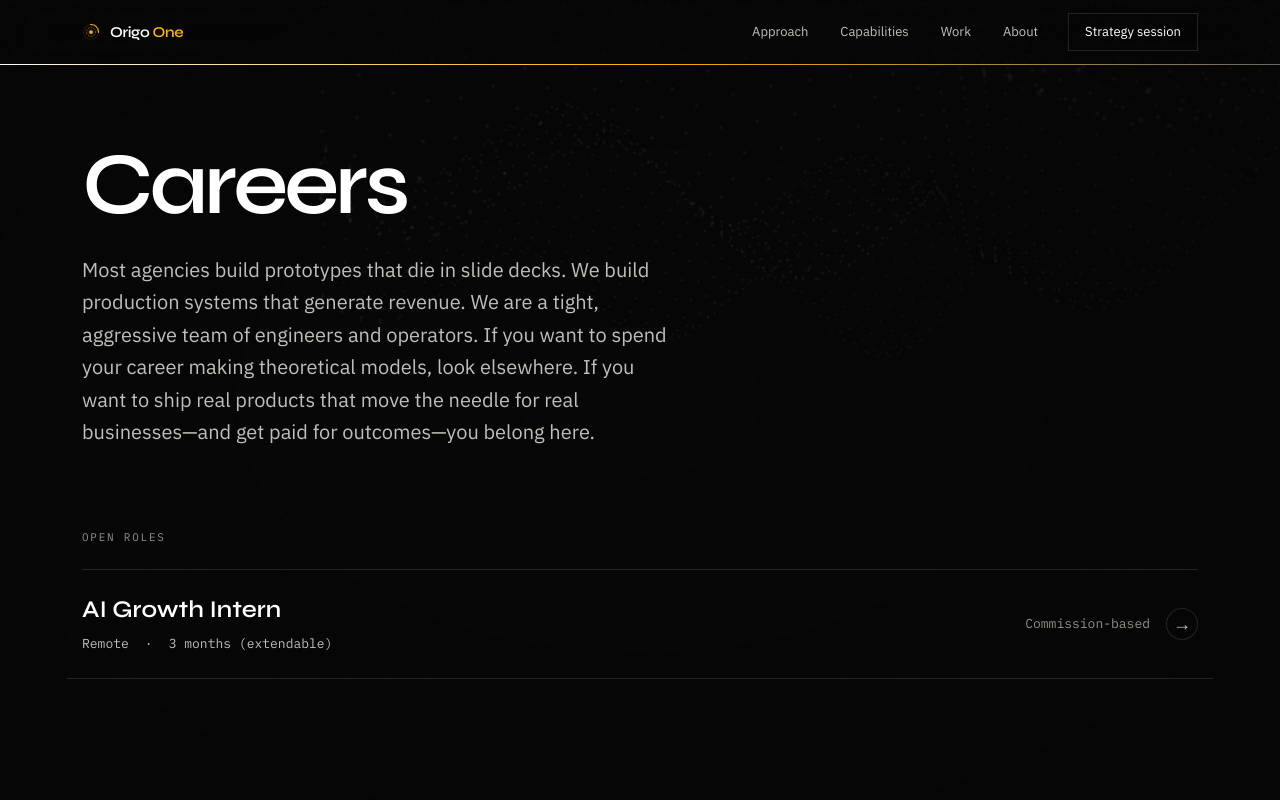
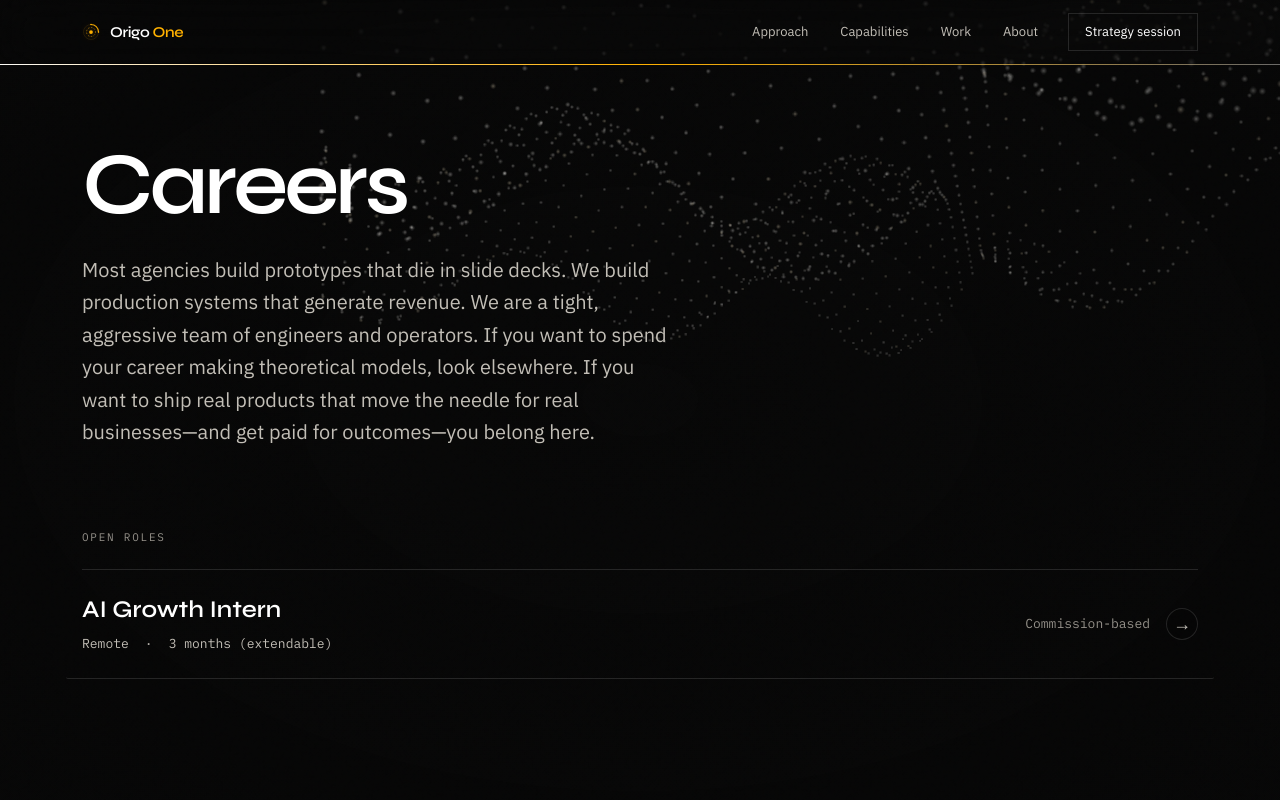
Before and after one commit to adminorigone/adminorigone, a Next.js app: page /careers in a window 1280 px wide. Shown: the top 800 px of the page. Built offline with nearby package versions, Linux system fonts and the light colour scheme.

Commit message:
fix: restore 3D background opacity and lighten overlay

```diff
--- a/components/scene/LiveExperience.tsx
+++ b/components/scene/LiveExperience.tsx
@@ -43,7 +43,7 @@ export default function LiveExperience({ children }: { children: React.ReactNode
       <div
         className="pointer-events-none fixed inset-0 z-[1]"
         style={{
-          background: `radial-gradient(ellipse at center, rgba(5,5,5,0.45) 0%, rgba(5,5,5,0.85) 100%)`,
+          background: `radial-gradient(ellipse at center, rgba(5,5,5,0.1) 0%, rgba(5,5,5,0.5) 100%)`,
         }}
         aria-hidden
       />
--- a/components/scene/SceneCanvas.tsx
+++ b/components/scene/SceneCanvas.tsx
@@ -354,7 +354,7 @@ export default function SceneCanvas() {
       const breathe = 1 + Math.sin(time * 0.85) * 0.014;
       points.scale.setScalar(breathe);
       camera.position.z = 8.4 - globeAmt * 2.5 - p.ty * 0.35;
-      mat.opacity = 0.25 + formed * 0.25;
+      mat.opacity = 0.65 + formed * 0.35;
       mat.size = 0.075 + gridAmt * 0.055 + (1 - formed) * 0.02;
       renderer.render(threeScene, camera);
       raf = requestAnimationFrame(loop);
```
